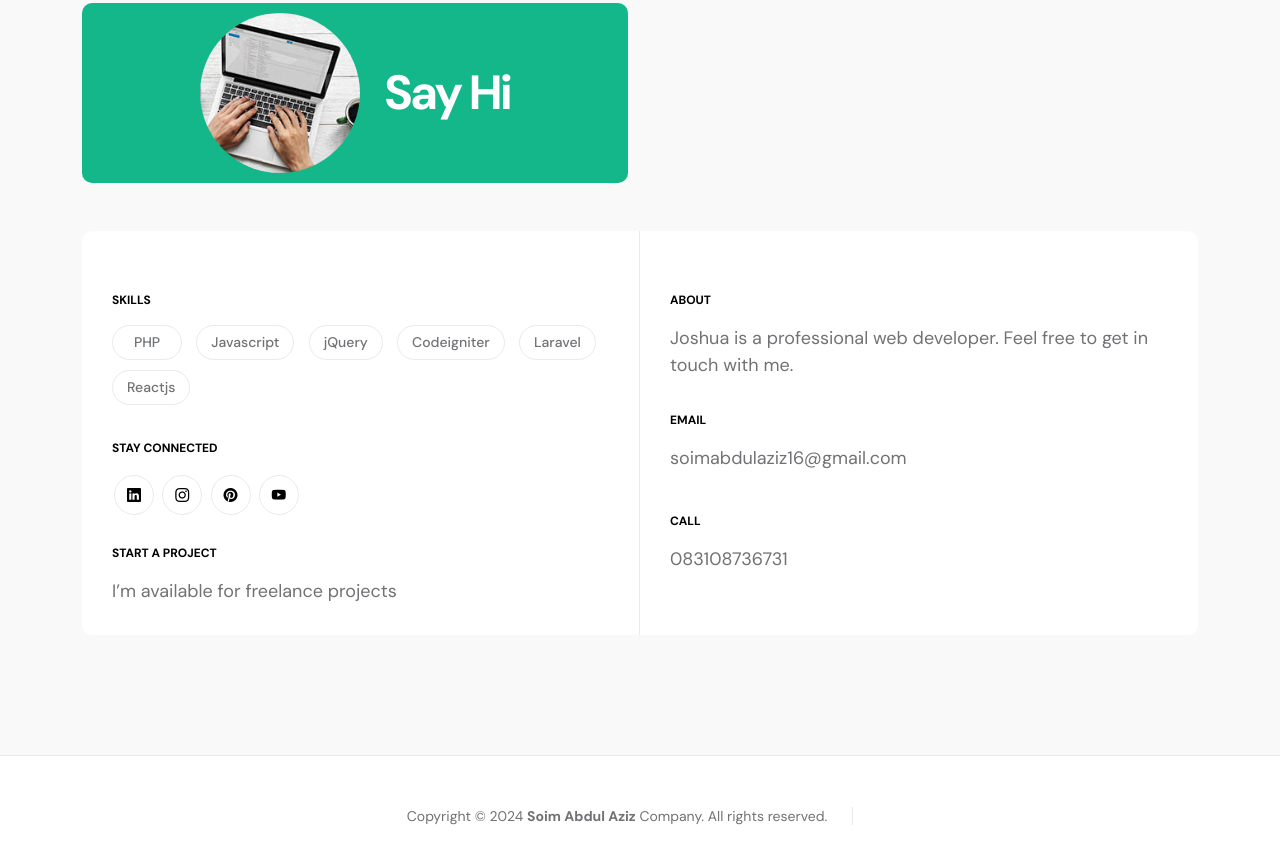
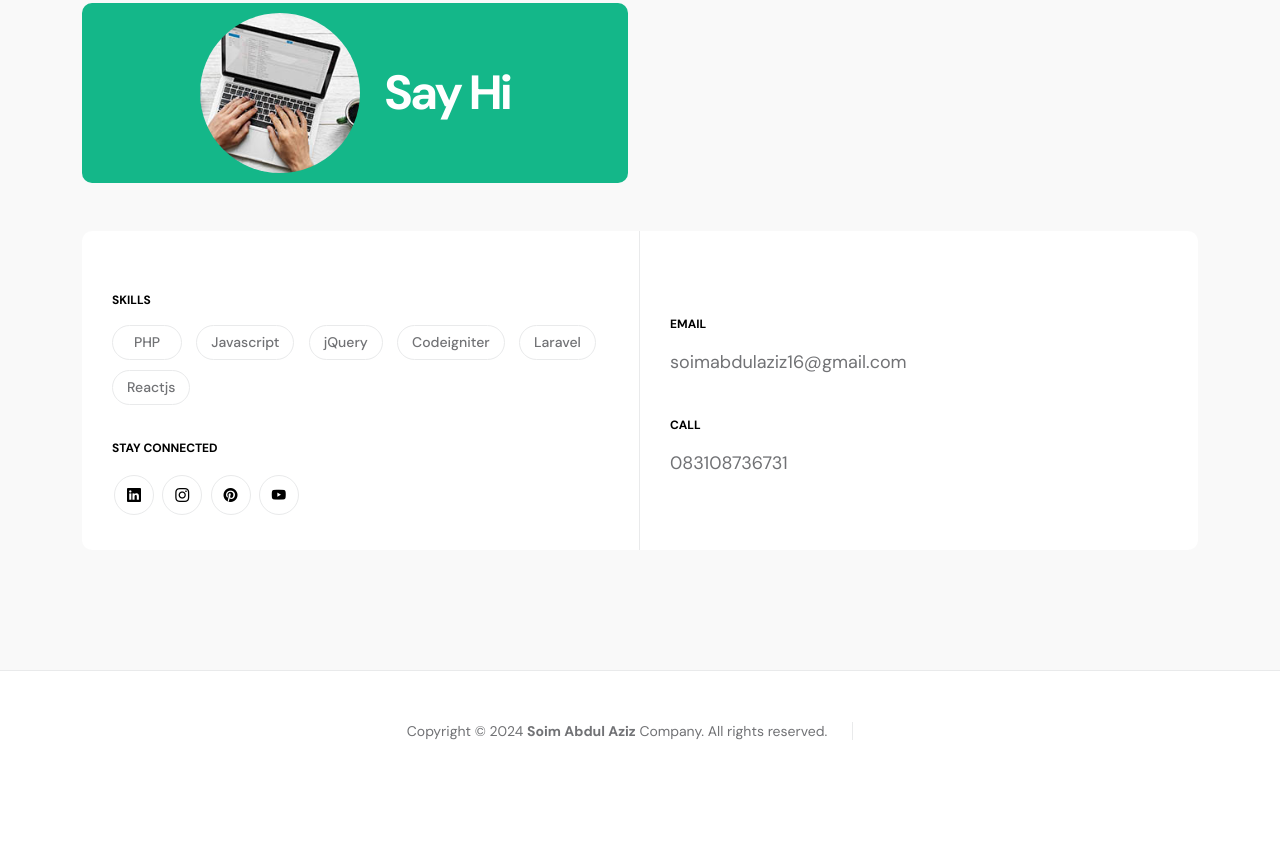
Before and after one commit to soimabdulaziz/soimabdulaziz.github.io, a plain HTML site: page index.html in a window 1280 px wide. Shown: the part 4183-5046 px from the top of the page. After the commit the page ends 4975 px from the top, so only its background shows below. Drawn offline with Linux system fonts and the light colour scheme.

Commit message:
footer page

```diff
--- a/index.html
+++ b/index.html
@@ -466,19 +466,19 @@ https://templatemo.com/tm-578-first-portfolio
                                         <li class="social-icon-item"><a href="#" class="social-icon-link bi-youtube"></a></li>
                                     </ul>
 
-                                    <strong class="site-footer-title d-block mt-4 mb-3">Start a project</strong>
+                                   <!--  <strong class="site-footer-title d-block mt-4 mb-3">Start a project</strong>
 
-                                    <p class="mb-0">I’m available for freelance projects</p>
+                                    <p class="mb-0">I’m available for freelance projects</p> -->
                                 </div>
                             </div>
 
                             <div class="col-lg-6 col-md-6 col-12 ps-lg-0">
                                 <div class="contact-info d-flex flex-column">
-                                    <strong class="site-footer-title d-block mb-3">About</strong>
+                                   <!--  <strong class="site-footer-title d-block mb-3">About</strong>
 
                                     <p class="mb-2">
-                                        Joshua is a professional web developer. Feel free to get in touch with me.
-                              </p>
+                                    I am a professional web developer. Feel free to get in touch with me.
+                              </p> -->
 
                                     <strong class="site-footer-title d-block mt-4 mb-3">Email</strong>
 
```
